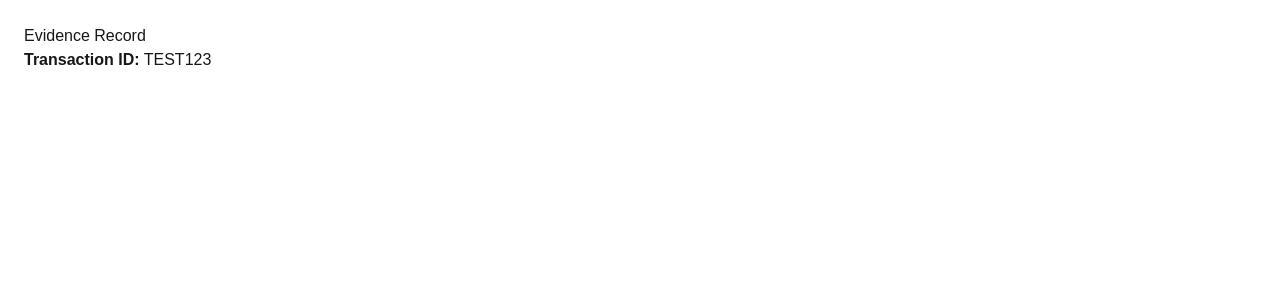
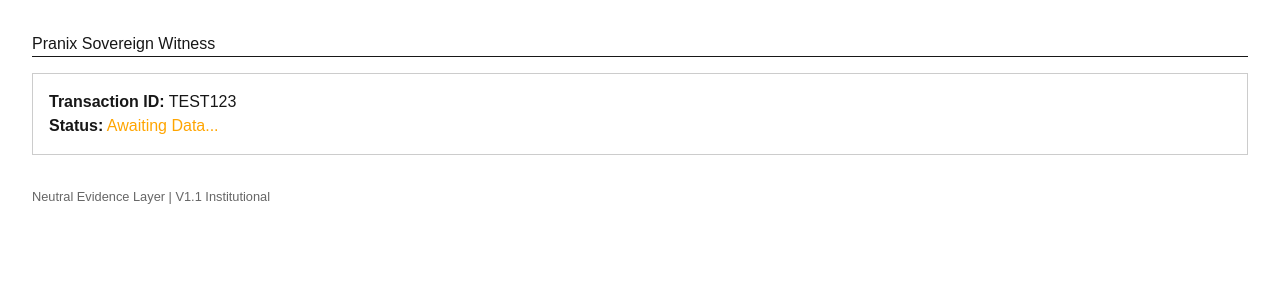
Before and after one commit to prashanthrangineni-sketch/pranix-witness-ui, a Next.js app: page /evidence/TEST123 in a window 1280 px wide. Shown: the top 300 px of the page. Built offline with nearby package versions, Linux system fonts and the light colour scheme.

Commit message:
Show tx_id on evidence page (data mock)

```diff
--- a/app/evidence/[tx_id]/page.tsx
+++ b/app/evidence/[tx_id]/page.tsx
@@ -1,12 +1,26 @@
-export default function EvidencePage({
+// app/evidence/[tx_id]/page.tsx
+
+export default async function EvidencePage({
   params,
 }: {
-  params: { tx_id: string };
+  params: Promise<{ tx_id: string }>;
 }) {
+  const { tx_id } = await params;
+
   return (
-    <main style={{ padding: "24px" }}>
-      <h1>Evidence Record</h1>
-      <p><strong>Transaction ID:</strong> {params.tx_id}</p>
+    <main style={{ padding: '2rem', fontFamily: 'sans-serif' }}>
+      <h1>Pranix Sovereign Witness</h1>
+      <hr />
+      <section style={{ marginTop: '1rem', border: '1px solid #ccc', padding: '1rem' }}>
+        <p><strong>Transaction ID:</strong> {tx_id}</p>
+        <p>
+          <strong>Status:</strong>{' '}
+          <span style={{ color: 'orange' }}>Awaiting Data...</span>
+        </p>
+      </section>
+      <footer style={{ marginTop: '2rem', fontSize: '0.8rem', color: '#666' }}>
+        Neutral Evidence Layer | V1.1 Institutional
+      </footer>
     </main>
   );
 }
```
